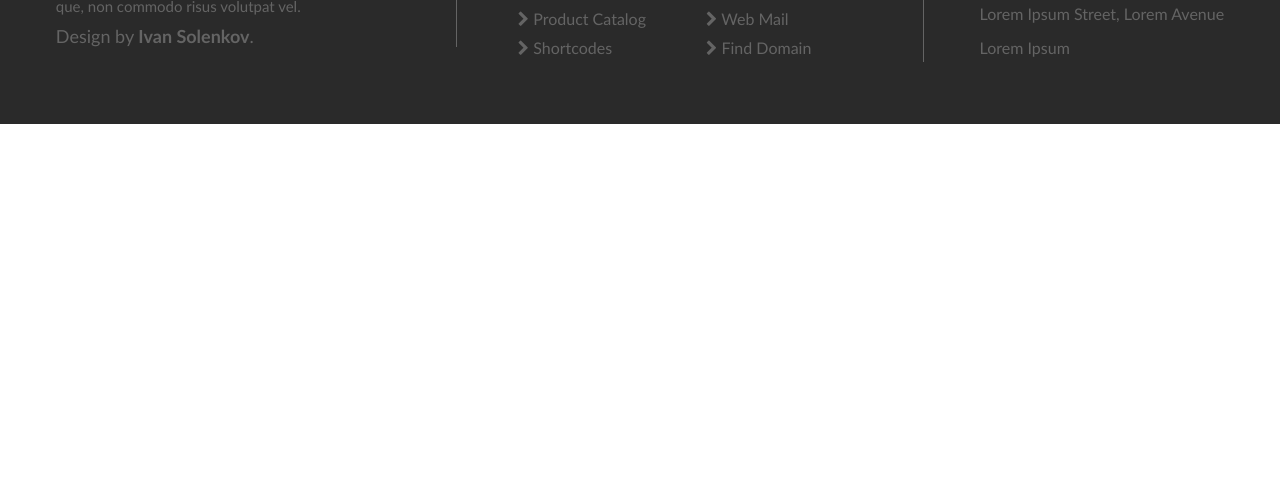
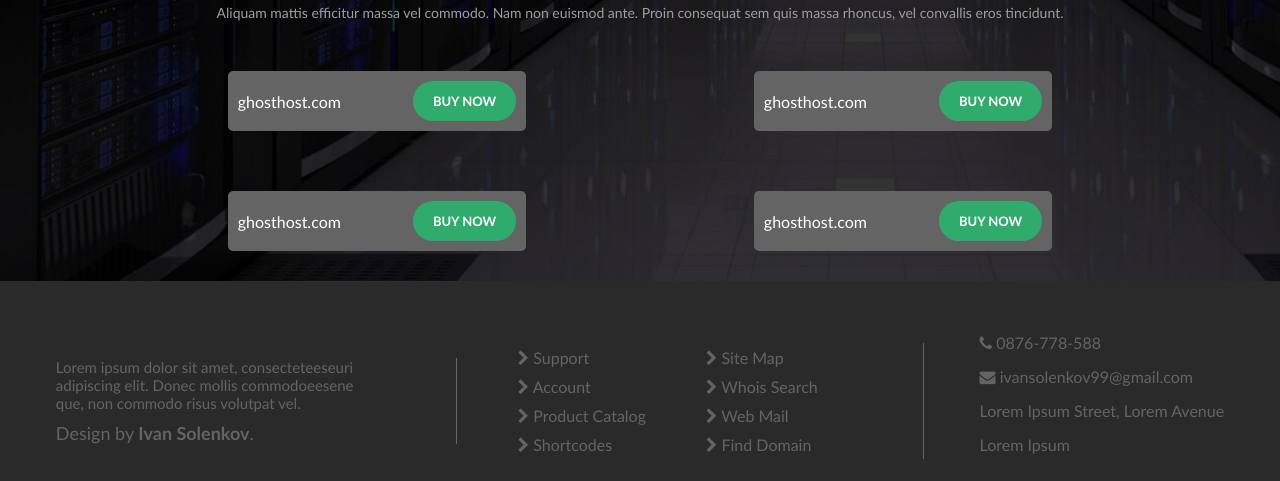
Before and after one commit to skillwork-isolenkov/GhostHost, a plain HTML site: page domain/index.html in a window 1280 px wide. Shown: the part 686-1167 px from the top of the page. Before the commit the page ends 810 px from the top, so only its background shows below. Drawn offline with Linux system fonts and the light colour scheme.

Commit message:
Domain Page added

```diff
--- a/domain/index.html
+++ b/domain/index.html
@@ -67,8 +67,35 @@
                 <button class="domain-btn">Buy Now $3000</button>
             </div>
 
-            <div class="links">
+            <div class="domains-page">
+                <h3>Domains For Sale</h3>
+                <p class="domain-paragraph">
+                    Aliquam mattis efficitur massa vel commodo. Nam non euismod ante. Proin consequat sem quis massa
+                    rhoncus, vel convallis eros tincidunt.
+                </p>
+                <div class="domains-box">
+                    <div class="domain-box">
+                        <div class="domain">
+                            <p>ghosthost.com</p>
+                            <button>Buy Now</button>
+                        </div>
+                        <div class="domain">
+                            <p>ghosthost.com</p>
+                            <button>Buy Now</button>
+                        </div>
+                    </div>
 
+                    <div class="domain-box">
+                        <div class="domain">
+                            <p>ghosthost.com</p>
+                            <button>Buy Now</button>
+                        </div>
+                        <div class="domain">
+                            <p>ghosthost.com</p>
+                            <button>Buy Now</button>
+                        </div>
+                    </div>
+                </div>
             </div>
         </main>
     </div>
--- a/domain/style.css
+++ b/domain/style.css
@@ -141,8 +141,63 @@ main{
     background-color: #2FAC6C;
 }
 
-/* Links */
+/* Domains For Sale */
+.domains-page{
+    display: flex;
+    flex-direction: column;
+    text-align: center;
+    margin-top: 5%;
+}
+.domains-page h3{
+    font-size: 30px;
+    margin-bottom: 20px;
+}
+.domain-paragraph{
+    margin-bottom: 20px;
+    font-size: 14px;
+}
 
+.domain-box{
+    display: flex;
+    flex-wrap: wrap;
+    justify-content: space-evenly;
+}
+
+.domain{
+    display: flex;
+    align-items: center;
+    padding: 10px;
+    border-radius: 5px;
+    background-color: #646464;
+    color: white;
+    margin-bottom: 30px;
+    margin-top: 30px;
+}
+.domain p{
+    transition: 1s;
+    cursor: pointer;
+}
+.domain p:hover{
+    color: #9E9E9E;
+}
+.domain button{
+    height: 40px;
+    padding: 11px 20px;
+    font-size: 13px;
+    font-weight: bold;
+    text-transform: uppercase;
+    border-radius: 20px;
+    border: none;
+    outline: none;
+    transition: 0.5s;
+    background-color: #2FAC6C;
+    color: white;
+    cursor: pointer;
+    margin-left: 72px;
+}
+.domain button:hover{
+    background-color: #21424A;
+}
 /* Footer */
 footer{
     display: flex;
```
